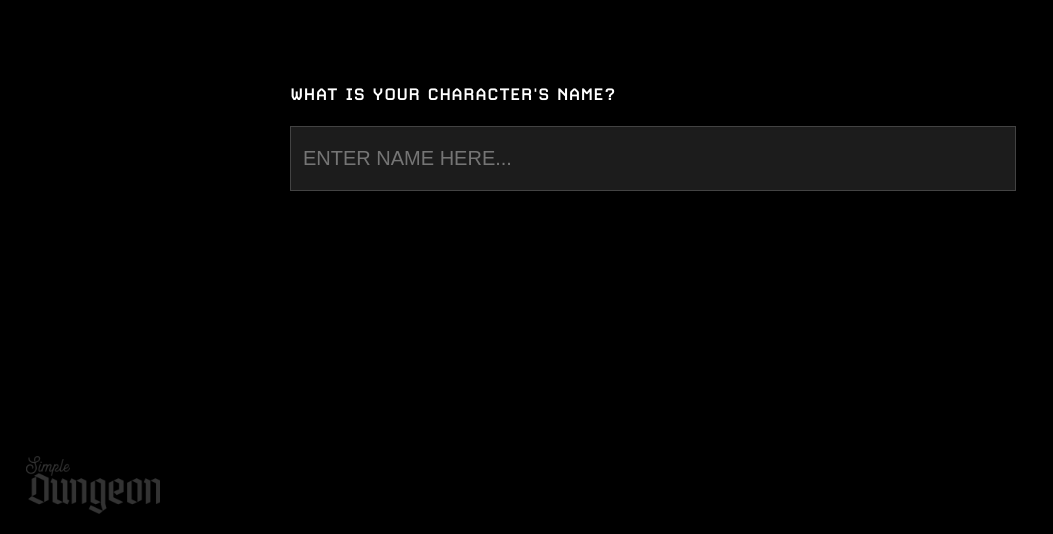
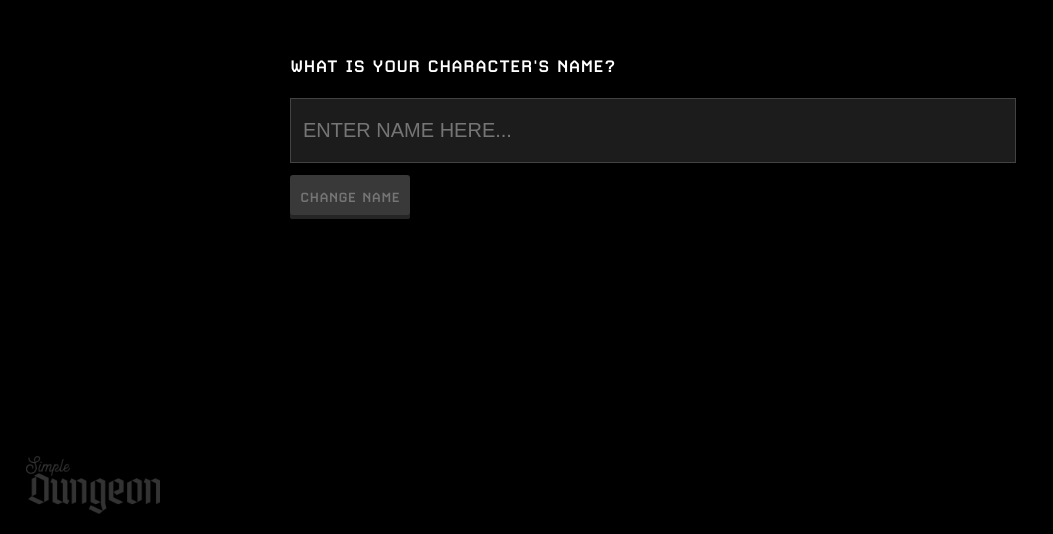
Before and after one commit to tannerthelin/QuestAdventure, a Vue app: page /name in a window 1280 px wide. Shown: the part 266-800 px from the top of the page, without its empty margins (0-1053 px from the left). Built offline with nearby package versions, Linux system fonts and the light colour scheme; what vue-resource would draw is missing.

Commit message:
Local store for char selection and name entry

```diff
--- a/src/components/Character.vue
+++ b/src/components/Character.vue
@@ -6,7 +6,7 @@
             <p>Select your character</p><br>
 
             <!-- A character select element (PEASANT) -->
-            <div class="character-select">
+            <div class="character-select" @click="changeCharacter('peasant')">
                 <img class="triangle" src="../assets/triangle.svg" width="7px">
                 <img class="character-image" src="../assets/char-peasant.png" alt="Peasant Character" width="81px">
                 <div>
@@ -16,7 +16,7 @@
             </div>
 
             <!-- A character select element (KNIGHT) -->
-            <div class="character-select">
+            <div class="character-select" @click="changeCharacter('knight')">
                 <img class="triangle" src="../assets/triangle.svg" width="7px">
                 <img class="character-image" src="../assets/char-knight.png" alt="Peasant Character" width="81px">
                 <div>
@@ -26,7 +26,7 @@
             </div>
 
             <!-- A character select element (WIZARD) -->
-            <div class="character-select" id="last-character">
+            <div class="character-select" id="last-character" @click="changeCharacter('wizard')">
                 <img class="triangle" src="../assets/triangle.svg" width="7px">
                 <img class="character-image" src="../assets/char-wizard.png" alt="Peasant Character" width="81px">
                 <div>
@@ -48,6 +48,11 @@ import AppFooter from './Footer.vue';
 export default {
     components: {
         AppFooter
+    },
+    methods: {
+        changeCharacter(char) {
+                this.$store.dispatch("changeCharacter", char);
+            },
     }
 }
 </script>
--- a/src/components/Name.vue
+++ b/src/components/Name.vue
@@ -5,8 +5,9 @@
         <div class="content-container">
             <p>What is your character's name?</p>
             <form action="">
-                <input type="text" placeholder="Enter name here...">
+                <input type="text" placeholder="Enter name here..." v-model="name">
             </form>
+            <div class="button" @click="changeName(name)">Change Name</div>
         </div>
         <AppFooter />
     </div>
@@ -18,6 +19,16 @@ import AppFooter from './Footer.vue';
 export default {
     components: {
         AppFooter
+    },
+    data () {
+        return {
+            name: ''
+        }
+    },
+    methods: {
+        changeName(name) {
+            this.$store.dispatch("changeName", name);
+        },
     }
 }
 </script>
@@ -39,4 +50,23 @@ export default {
     input:focus {
         outline: none;
     }
+
+    .button {
+        display: inline-block;
+        font-size: 16px;
+        margin-top: 12px;
+        padding: 6px 10px;
+        background-color: #393939;
+        color: #757575;
+        border-radius: 3px;
+        -moz-box-shadow:    inset 0 -4px 0px #252525;
+        -webkit-box-shadow: inset 0 -4px 0px #252525;
+        box-shadow:         inset 0 -4px 0px #252525;
+        transition: .15s ease;
+    }
+
+    .button:hover {
+        color: #949494;
+        background-color: #494949;
+    }
 </style>
--- a/src/store.js
+++ b/src/store.js
@@ -3,4 +3,30 @@ import Vuex from "vuex";
 
 Vue.use(Vuex);
 
-export default new Vuex.Store({});
+export default new Vuex.Store({
+    state: {
+        characterInfo: {
+            name: '',
+            character: ''
+        },
+        story: {
+            // Story Elements will go here
+        }
+    },
+    mutations: {
+        'CHANGE_CHARACTER' (state, payload) {
+            state.characterInfo.character = payload;
+        },
+        'CHANGE_NAME' (state, payload) {
+            state.characterInfo.name = payload;
+        },
+    },
+    actions: {
+        changeCharacter(context, char) {
+            context.commit('CHANGE_CHARACTER', char);
+        },
+        changeName(context, name) {
+            context.commit('CHANGE_NAME', name);
+        }
+    }
+});
```
